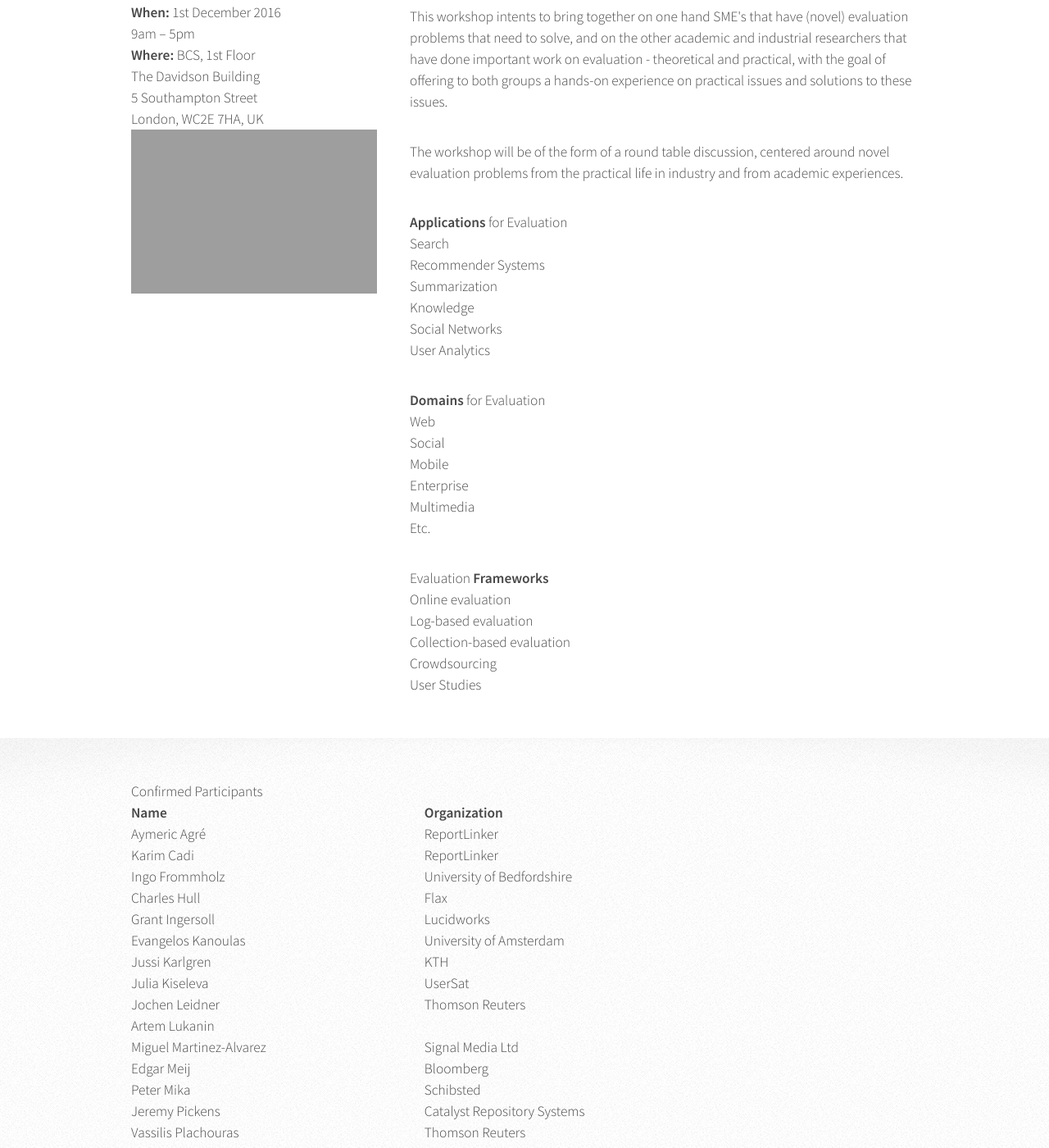
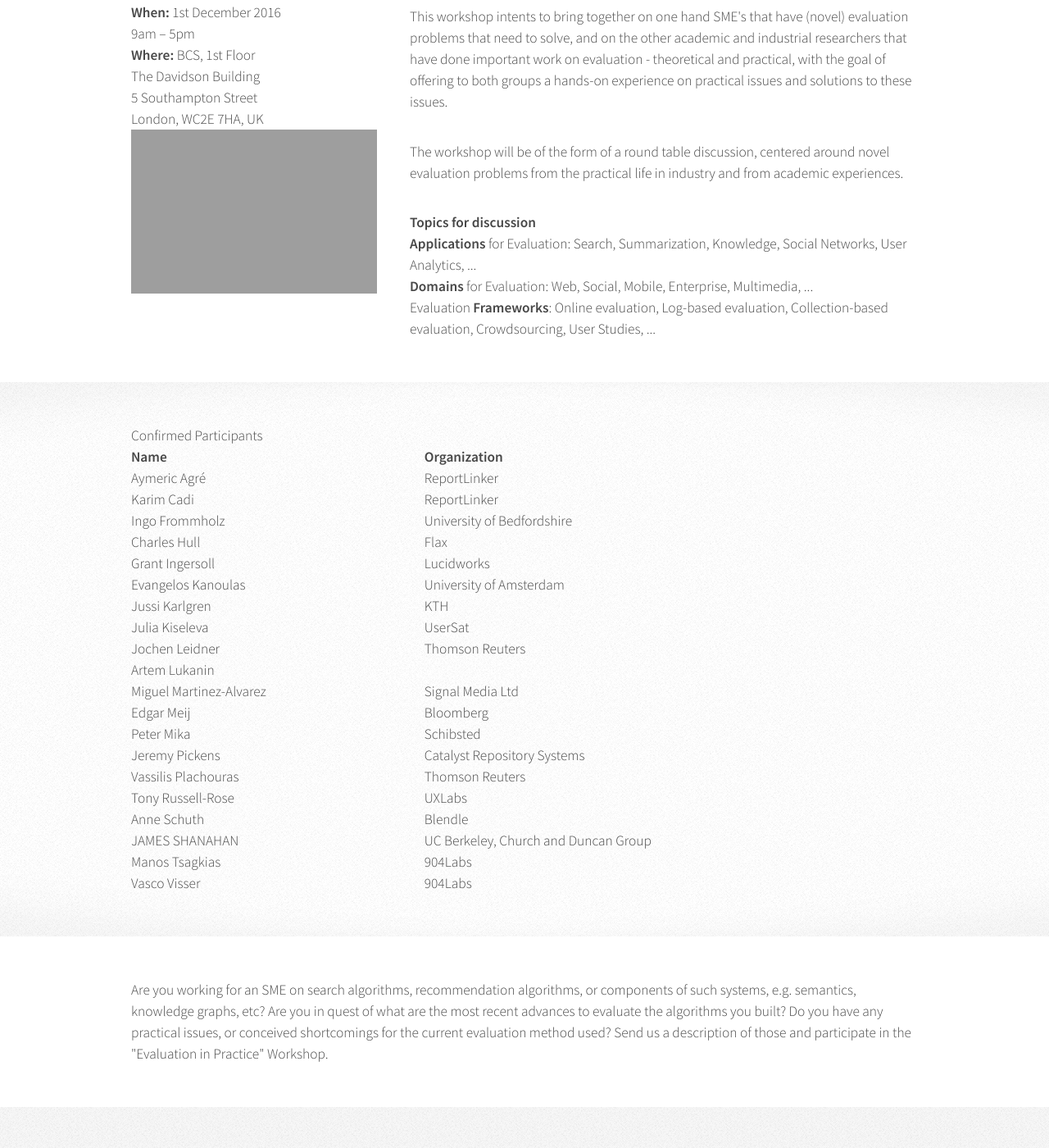
Before and after one commit to ekanou/RealEval, a Jekyll site: the page built from index.html, in a window 1280 px wide and 1400 px high, scrolled down 530 px. Shown: the whole window at 82% size. Built offline with Jekyll 4.4.1, drawn with Linux system fonts in a browser that asks for light colours; the list of posts is cut into pages by our own code; grey boxes are pictures that could not be loaded.

Commit message:
Update index.html

```diff
--- a/index.html
+++ b/index.html
@@ -36,34 +36,12 @@ layout: default
 								<p>The workshop will be of the form of a round table discussion, centered around novel evaluation problems from the practical life in industry and from academic experiences.</p>
 
 								<div id="Topics">
-								<strong>Applications</strong> for Evaluation
-								<ul>
-									<li>Search</li>
-									<li>Recommender Systems</li>
-									<li>Summarization</li>
-									<li>Knowledge</li>
-									<li>Social Networks</li>
-									<li>User Analytics</li>
-								</ul>
-
-								<strong>Domains</strong> for Evaluation
-								<ul>
-									<li>Web</li>
-									<li>Social</li>
-									<li>Mobile</li>
-									<li>Enterprise</li>
-									<li>Multimedia</li>
-									<li>Etc.</li>
-
-								</ul>
-								Evaluation <strong>Frameworks</strong>
-								<ul>
-									<li>Online evaluation</li>
-									<li>Log-based evaluation</li>
-									<li>Collection-based evaluation</li>
-									<li>Crowdsourcing</li>
-									<li>User Studies</li>
-								</ul>
+									<strong> Topics for discussion </strong>
+									<ul>
+										<li><strong>Applications</strong> for Evaluation: Search, Summarization, Knowledge, Social Networks, User Analytics, ...</li>
+										<li><strong>Domains</strong> for Evaluation: Web, Social, Mobile, Enterprise, Multimedia, ...</li>
+										<li>Evaluation <strong>Frameworks</strong>: Online evaluation, Log-based evaluation, Collection-based evaluation, Crowdsourcing, User Studies, ...</li>
+									</ul>
 								</div>
 							</article>
 					</div>
```
